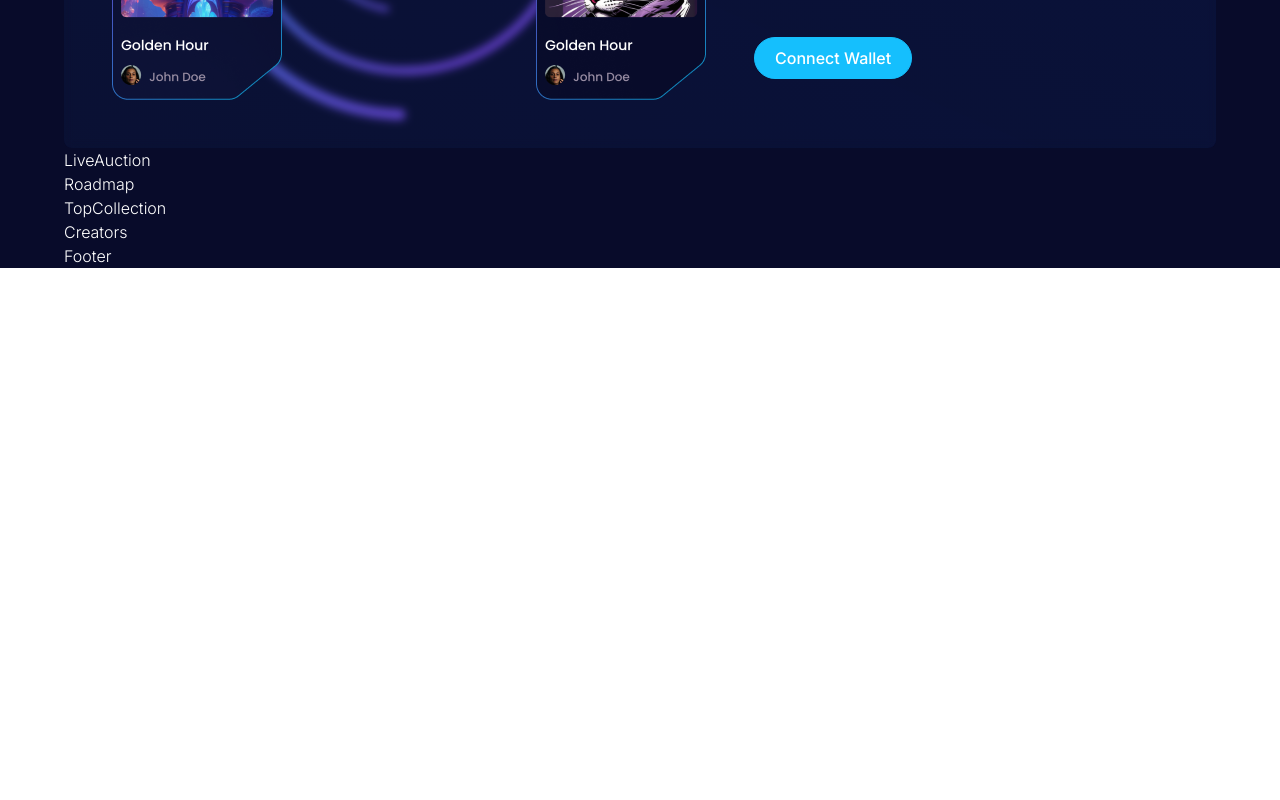
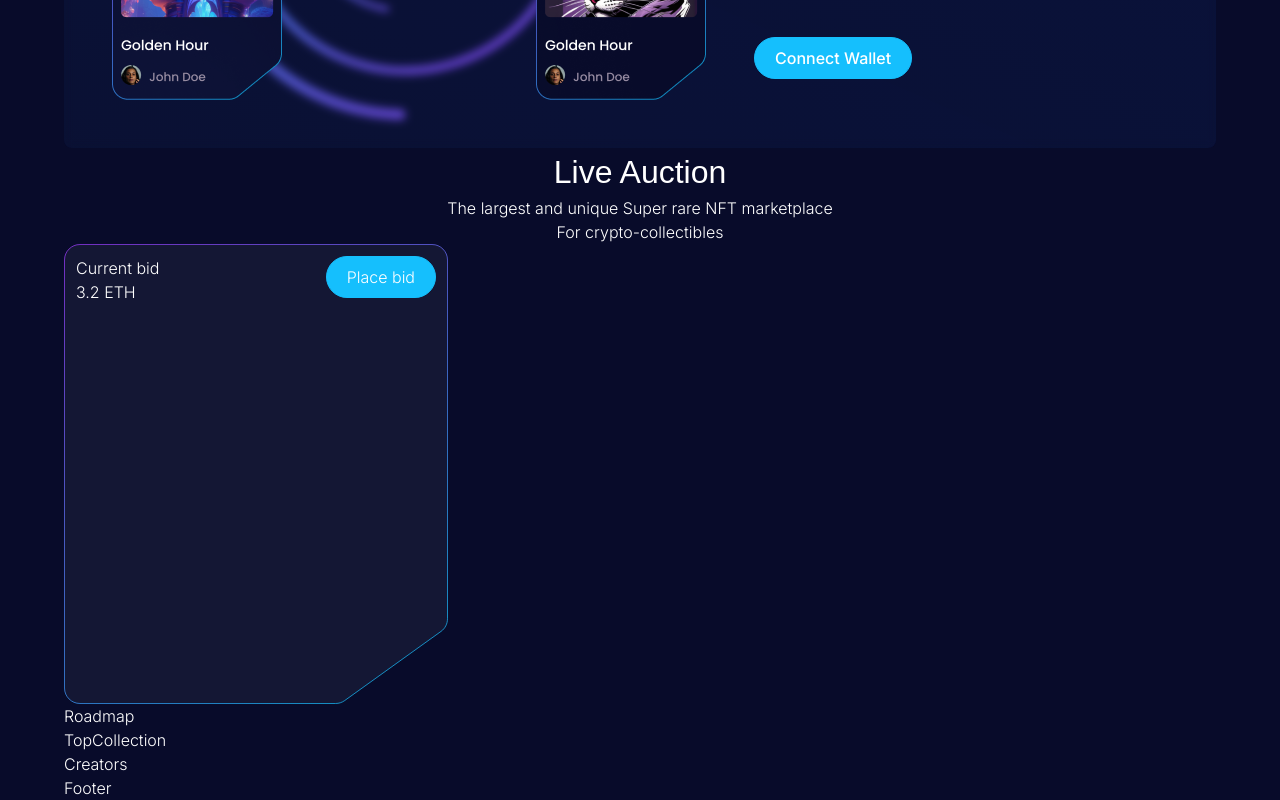
Before and after one commit to tharaka-mts/NFT-Marketplace-app, a React (Vite) app: page / in a window 1280 px wide. Shown: the part 1185-1985 px from the top of the page. Before the commit the page ends 1453 px from the top, so only its background shows below. Built offline with nearby package versions, Linux system fonts and the light colour scheme; a web font is replaced by a local one.

Commit message:
feat: live auction card

```diff
--- a/src/containers/LiveAuction.jsx
+++ b/src/containers/LiveAuction.jsx
@@ -1,7 +1,30 @@
-import React from "react";
+import { Button } from "../components";
 
 const LiveAuction = () => {
-  return <div>LiveAuction</div>;
+  return (
+    <div>
+      <div className="text-center">
+        <h1 className="font-clash font-normal text-[32px]"> Live Auction</h1>
+        <p className="font-inter">
+          The largest and unique Super rare NFT marketplace <br />
+          For crypto-collectibles
+        </p>
+      </div>
+      <div>
+        <div className="bg-rectangle bg-no-repeat p-3 bg-cover w-[384px] h-[460px]">
+          <div className="flex justify-between">
+            <div>
+              <h3>Current bid</h3>
+              <p>3.2 ETH</p>
+            </div>
+            <div>
+              <Button className="font-inter" title="Place bid" type="solid" />
+            </div>
+          </div>
+        </div>
+      </div>
+    </div>
+  );
 };
 
 export default LiveAuction;
```
